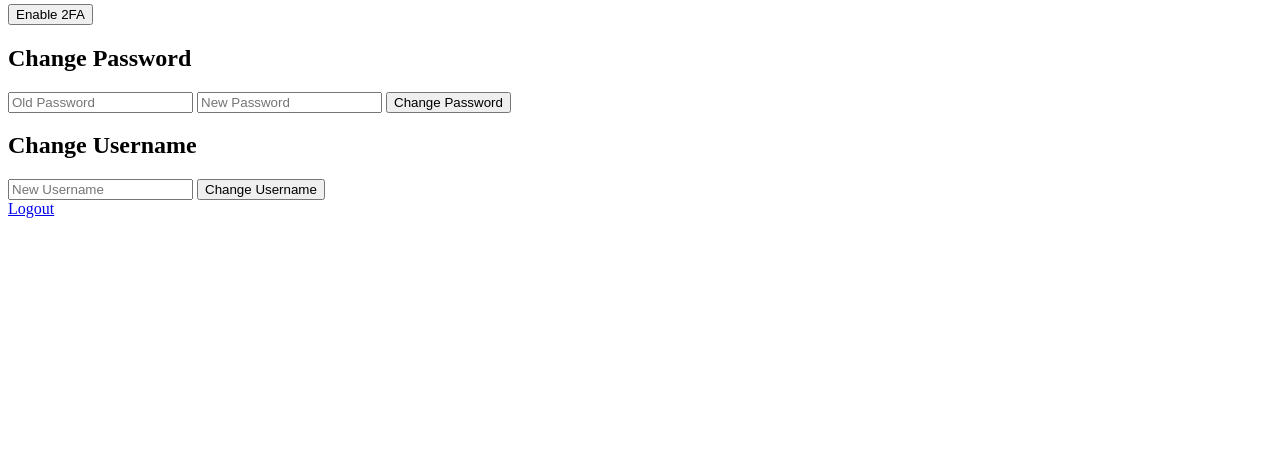
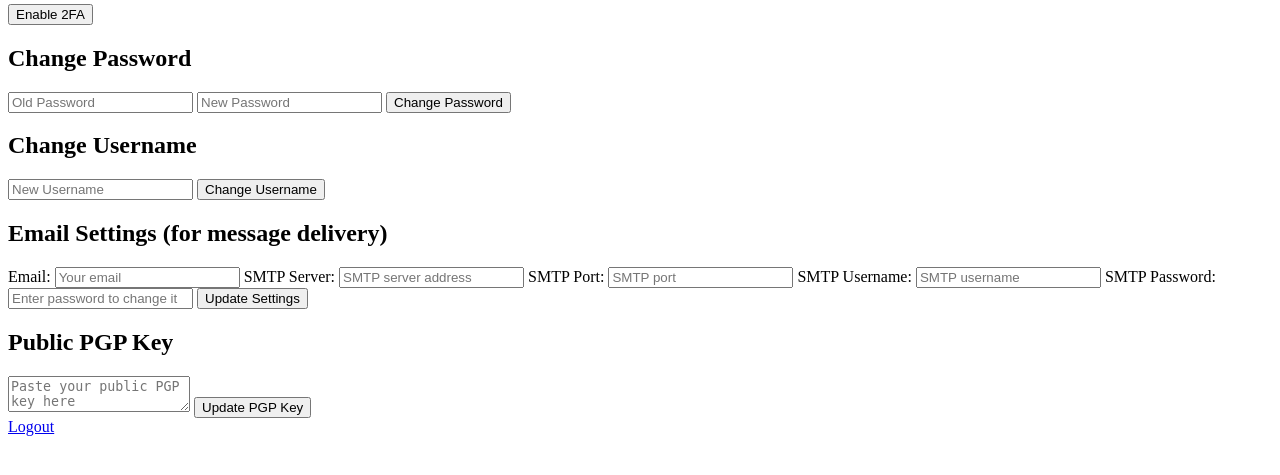
Before and after one commit to glenn-sorrentino/hosted-line, a Python web app: template templates/settings.html in a window 1280 px wide. Shown: the part 187-662 px from the top of the page. Run offline with Jinja, Linux system fonts and the light colour scheme; the template is opened without the code that fills it, so the values that code supplies are empty.

Commit message:
add email notifications

```diff
--- a/templates/settings.html
+++ b/templates/settings.html
@@ -35,5 +35,32 @@
         <button type="submit">Change Username</button>
     </form>
 
-    <a href="/logout">Logout</a>
+    <!-- SMTP Settings Fields -->
+    <h2>Email Settings (for message delivery)</h2>
+    <form method="POST" action="{{ url_for('update_smtp_settings') }}">
+        <label for="email">Email:</label>
+        <input type="email" name="email" id="email" value="{{ user.email or '' }}" placeholder="Your email">
+
+        <label for="smtp_server">SMTP Server:</label>
+        <input type="text" name="smtp_server" id="smtp_server" value="{{ user.smtp_server or '' }}" placeholder="SMTP server address">
+
+        <label for="smtp_port">SMTP Port:</label>
+        <input type="number" name="smtp_port" id="smtp_port" value="{{ user.smtp_port or '' }}" placeholder="SMTP port">
+
+        <label for="smtp_username">SMTP Username:</label>
+        <input type="text" name="smtp_username" id="smtp_username" value="{{ user.smtp_username or '' }}" placeholder="SMTP username">
+
+        <label for="smtp_password">SMTP Password:</label>
+        <input type="password" name="smtp_password" id="smtp_password" placeholder="Enter password to change it">
+
+        <button type="submit">Update Settings</button>
+    </form>
+
+    <!-- PGP Key Section -->
+    <h2>Public PGP Key</h2>
+    <form method="POST" action="{{ url_for('update_pgp_key') }}">
+        <textarea name="pgp_key" placeholder="Paste your public PGP key here">{{ user.pgp_key or '' }}</textarea>
+        <button type="submit">Update PGP Key</button>
+    </form>
+    <a href="{{ url_for('logout') }}">Logout</a>
 {% endblock %}
```
Also changed, not shown: app.py (+58 -0 lines).
